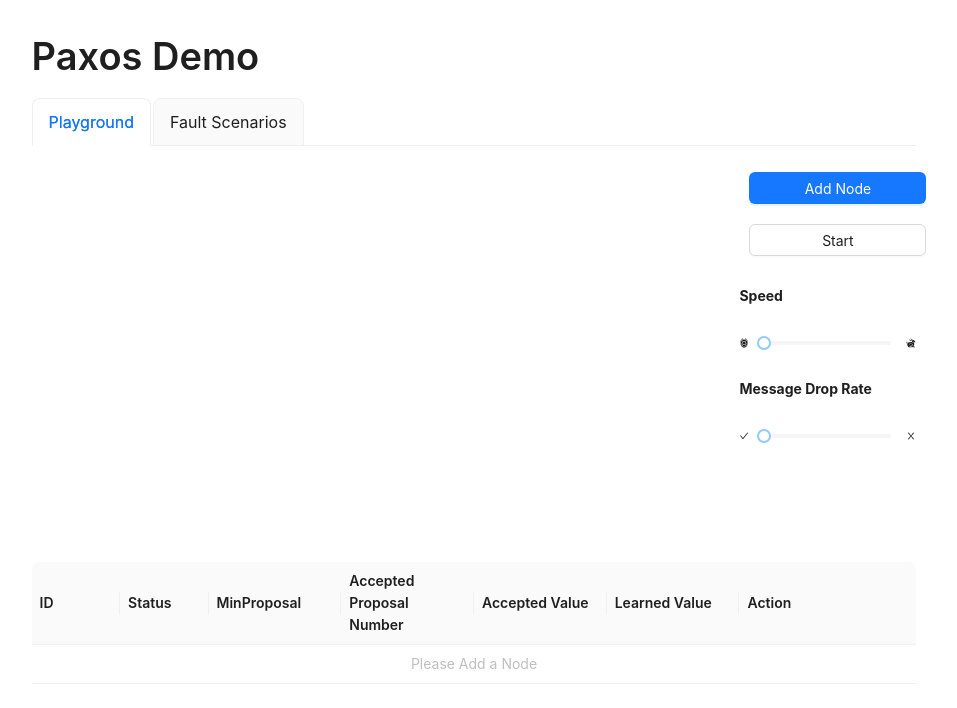
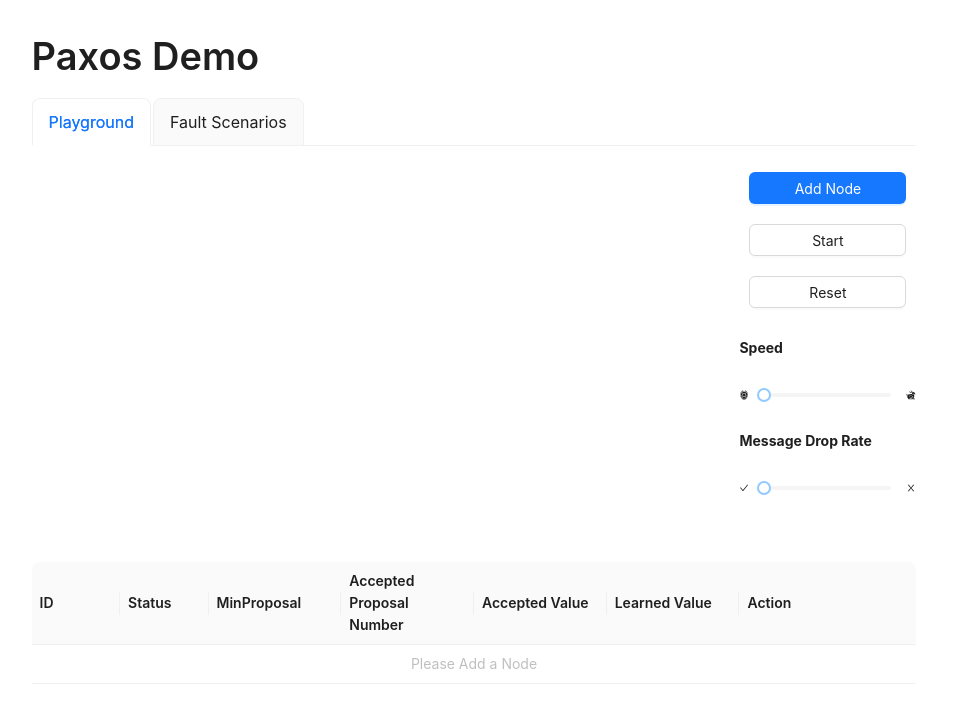
Before and after one commit to weikunwu/multi-paxos-demo, a React (Create React App) app in the folder webapp/: page / in a window 1280 px wide. Shown: the top 708 px of the page, without its empty margins (166-1123 px from the left). Built offline with nearby package versions, Linux system fonts and the light colour scheme.

Commit message:
Add reset button

```diff
--- a/webapp/src/PaxosContext.js
+++ b/webapp/src/PaxosContext.js
@@ -8,7 +8,7 @@ const PaxosContext = createContext();
 const PaxosProvider = ({ children }) => {
   const [paxosState, setPaxosState] = useState({
     on: false, // Determine whether simulation is on or paused
-    speed: 2, // Speed must be between 1 - 5, which determine the speed of simulation
+    speed: 1, // Speed must be between 1 - 5, which determine the speed of simulation
     dropRate: 0, // Possibility that a message is dropped
     tab: 'playground',
     scenario: 'fault1',
--- a/webapp/src/containers/PaxosSetting.js
+++ b/webapp/src/containers/PaxosSetting.js
@@ -106,6 +106,15 @@ const PaxosSetting = ({ className }) => {
     })
   }
 
+  const handleReset = () => {
+    setPaxosState({
+      ...paxosState,
+      servers: [],
+      packets: [],
+      on: false,
+    })
+  }
+
   const handleSpeedChange = (speed) => {
     setPaxosState({
       ...paxosState,
@@ -205,22 +214,25 @@ const PaxosSetting = ({ className }) => {
   return (
     <div className={`paxos-setting-container ${className}`} >
       {faultMode ?
-        <>
+        <div className="button-group">
           <Button
             type='primary'
             onClick={failure1}>Same Proposal Number</Button>
           <Button
             type='primary'
             onClick={failure6}>Not Updating MinProposal</Button>
-        </>
+        </div>
         :
+        <div className="button-group">
           <Button
             className='add-button'
             type='primary'
             disabled={
               paxosState.servers.length >= 6 || paxosState.on || paxosState.packets.length > 0
             } onClick={handleAddServer}>Add Node</Button>
+        </div>
       }
+      <div className="button-group">
         <Button
           className='start-button'
           onClick={() => {
@@ -230,6 +242,8 @@ const PaxosSetting = ({ className }) => {
             handleStartButton();
           }}
         >{paxosState.on ? 'Pause' : 'Start'}</Button>
+        {!faultMode && <Button onClick={handleReset}>Reset</Button>}
+      </div>
       <LabelIconSlider
         leftIcon={<GiTurtleShell />}
         rightIcon={<GiRabbit />}
@@ -261,6 +275,13 @@ export default styled(PaxosSetting)`
     flex-direction: column;
   }
 
+  .button-group {
+    display: flex;
+    flex-direction: row;
+    flex-wrap: wrap;
+    width: 100%;
+  }
+
   button {
     width: 100%;
     margin: 10px;
```
Lines whose indentation alone changed are shown as unchanged.
